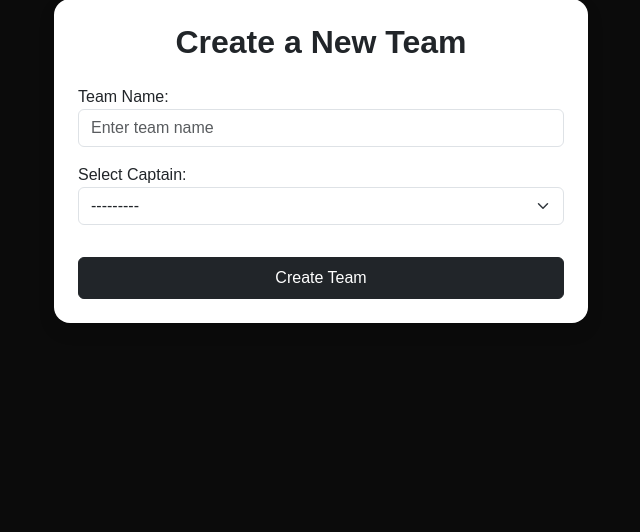
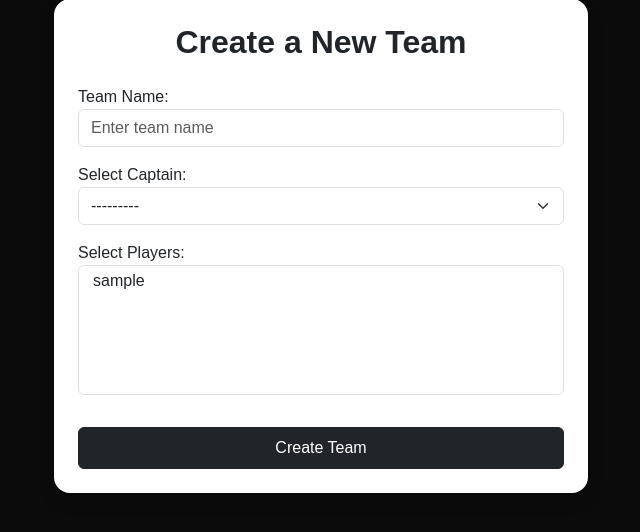
Before and after one commit to riya9818/footsall-management-system, a Django app: page /teams/add/ in a window 1280 px wide. Shown: the part 153-685 px from the top of the page, without its empty margins (319-959 px from the left). Run offline with Django 5.2, Linux system fonts and the light colour scheme; tables that the repository leaves empty hold one stand-in row (values such as "Sample post"); parts of the project's set-up code (start-up, migrations or seed data) failed here and were passed over.

Commit message:
updated template form to create member

```diff
--- a/templates/teams/team_form.html
+++ b/templates/teams/team_form.html
@@ -9,17 +9,18 @@
           <h2 class="fw-bold mb-4 text-center">Create a New Team</h2>
           <form method="POST">
             {% csrf_token %}
-
             <div class="mb-3">
               {{ form.name.label_tag }}
               {{ form.name }}
             </div>
-
             <div class="mb-3">
               {{ form.captain.label_tag }}
               {{ form.captain }}
             </div>
-
+            <div class="mb-3">
+              {{ form.players.label_tag }}
+              {{ form.players }}
+            </div>
             <button type="submit" class="btn btn-dark w-100 py-2 mt-3">Create Team</button>
           </form>
         </div>
```
